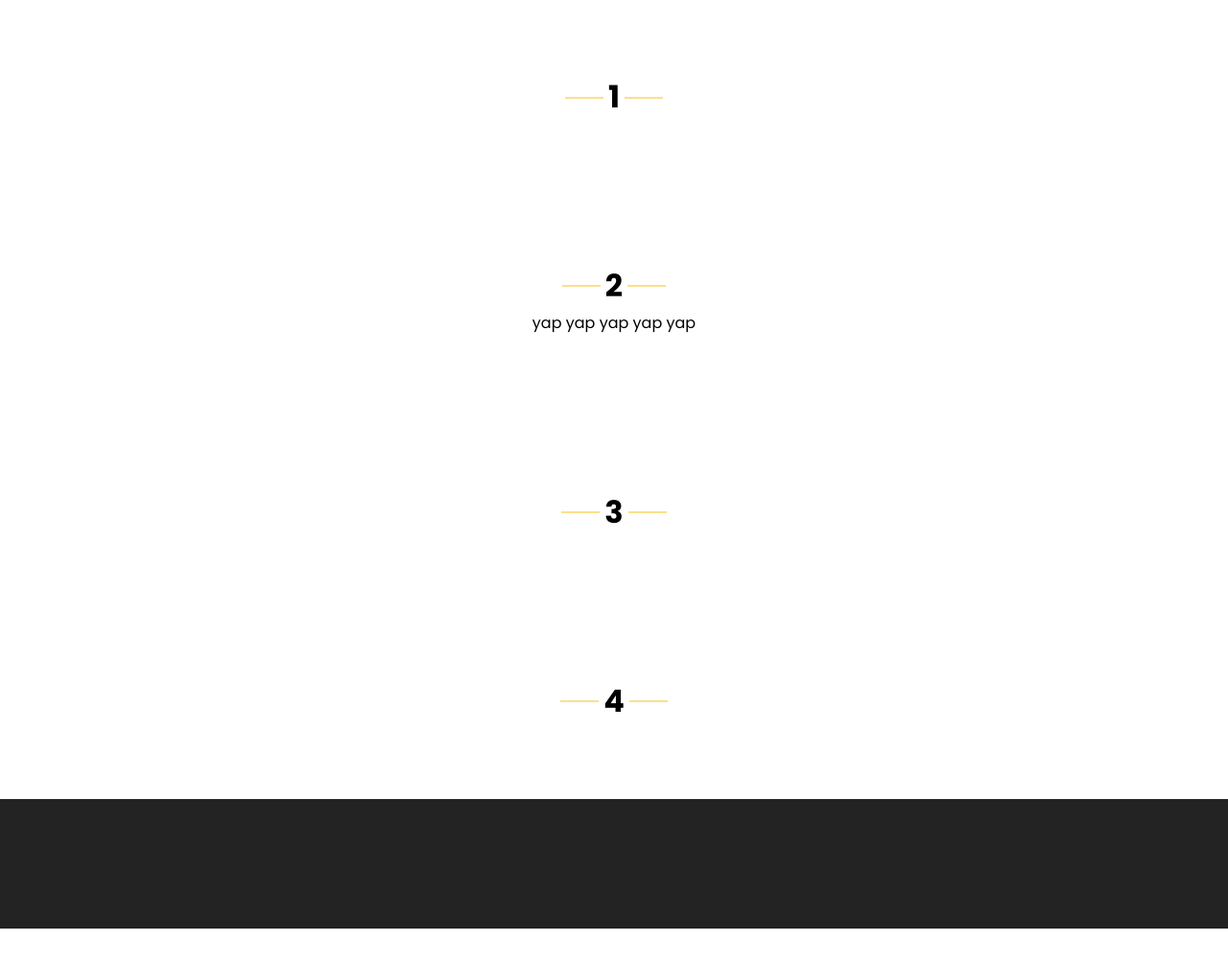
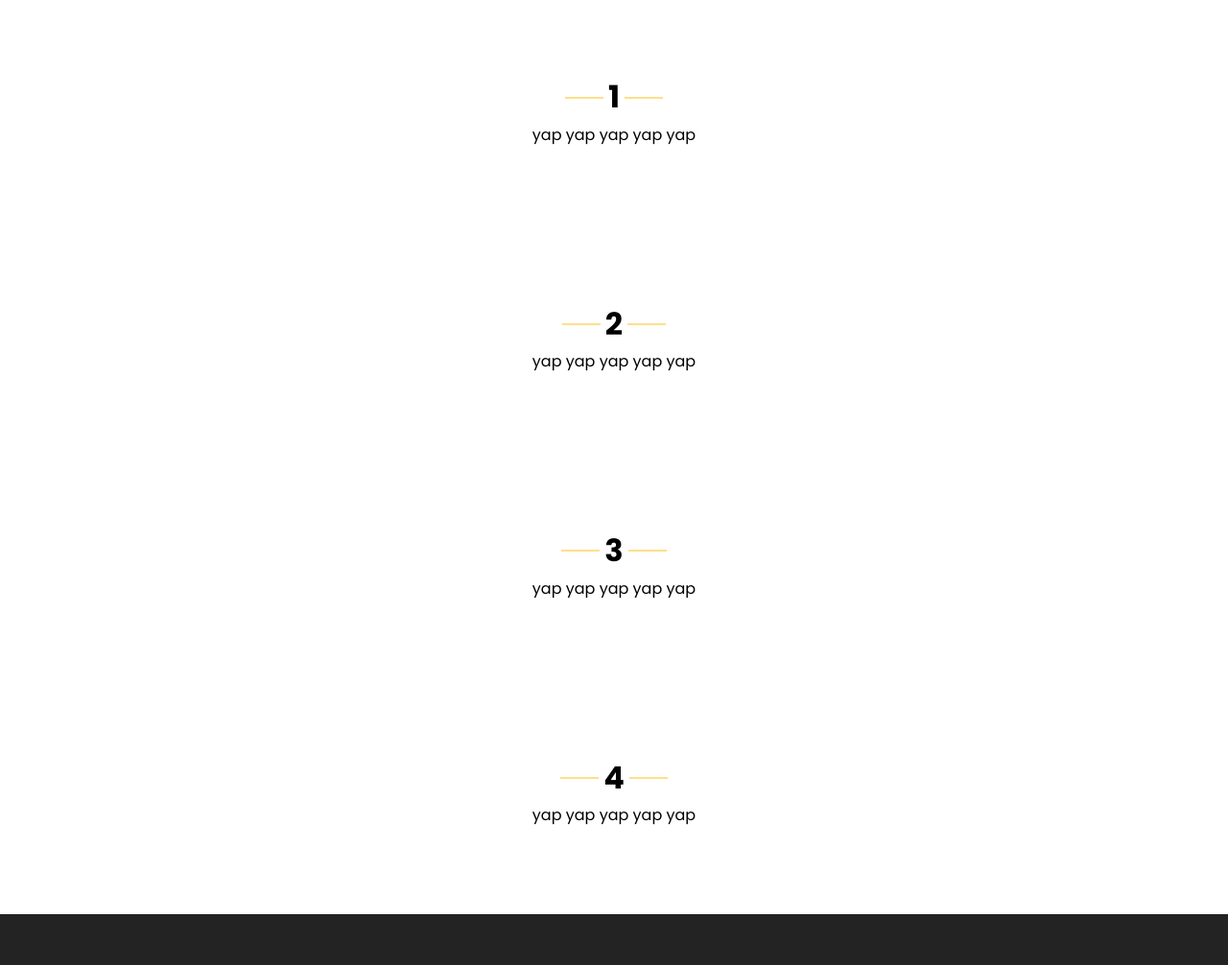
Before and after one commit to M4Knight1/m4knight1, a plain HTML site: page about.html in a window 1280 px wide. Shown: the part 320-1326 px from the top of the page at 96% size. Before the commit the page ends 1288 px from the top, so only its background shows below. Drawn offline with nearby package versions, Linux system fonts and the light colour scheme.

Commit message:
Update about.html

```diff
--- a/about.html
+++ b/about.html
@@ -93,6 +93,9 @@
         <h2>
           1
         </h2>
+          <p>
+            yap yap yap yap yap
+          </p>
         </div>
       </section>
 
@@ -114,6 +117,9 @@
         <h2>
           3
         </h2>
+          <p>
+            yap yap yap yap yap
+          </p>
         </div>
       </section>
 
@@ -123,6 +129,9 @@
         <h2>
           4
         </h2>
+          <p>
+            yap yap yap yap yap
+          </p>
         </div>
       </section>
 
```
Lines whose indentation alone changed are shown as unchanged.
